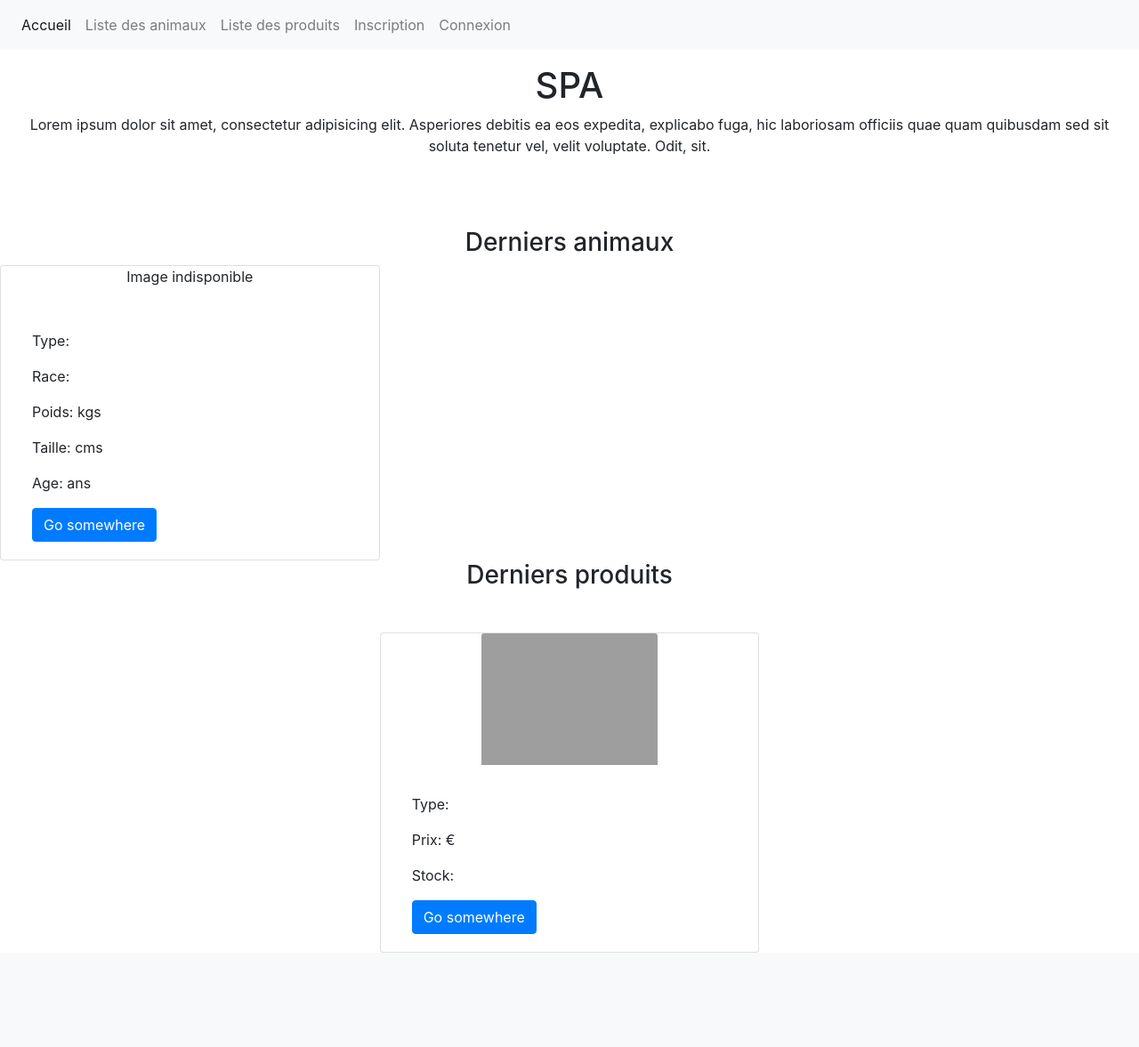
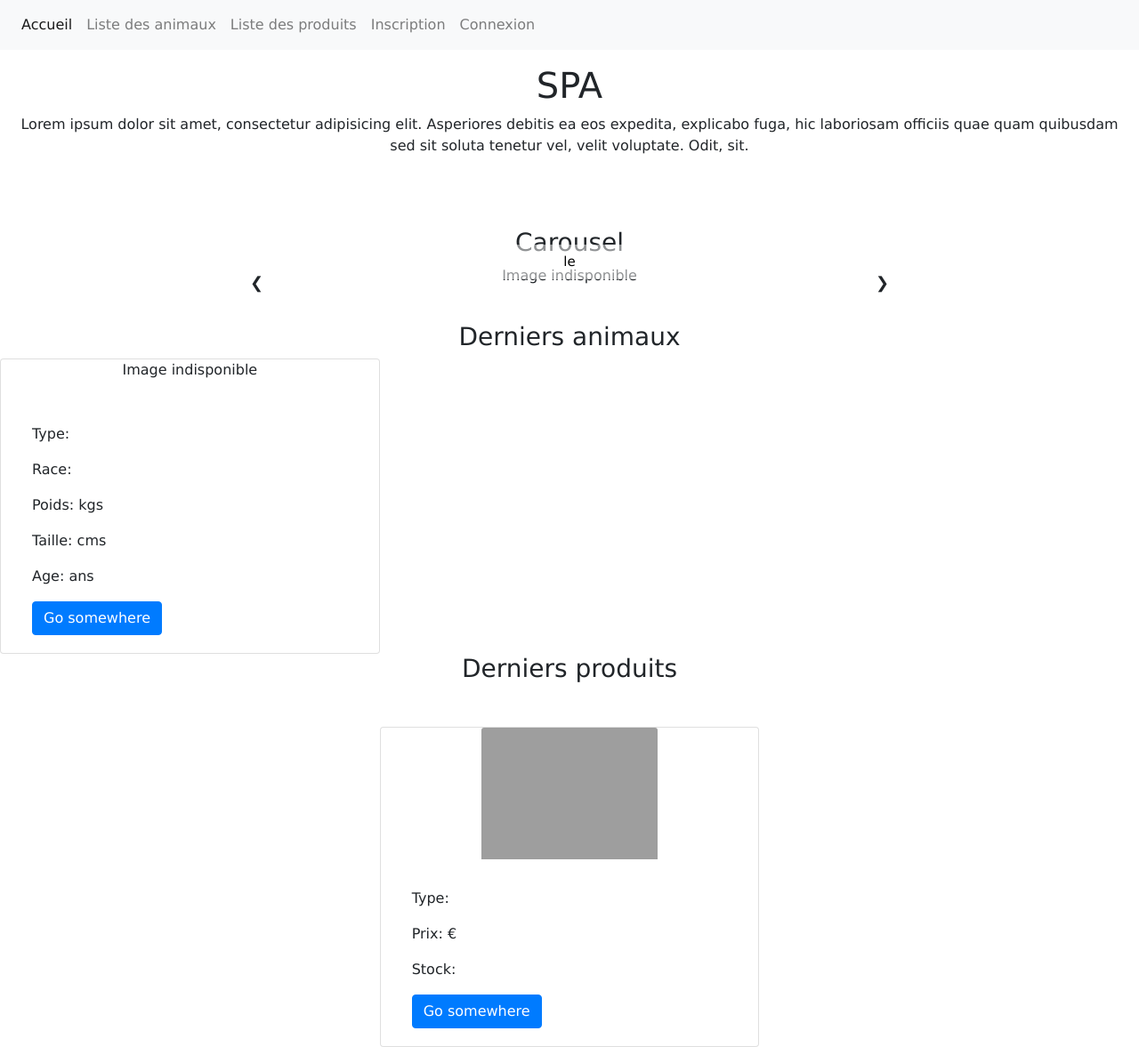
Before and after one commit to BalthPa/PhpRenforcementAnimalerie, a PHP site: page / in a window 1280 px wide. Shown: the whole page at 89% size. Before the commit the page ends 1071 px from the top, so only its background shows below. Run offline with PHP 8.4, Linux system fonts and the light colour scheme; tables that the repository leaves empty or names only in its code hold one stand-in row (values such as "Sample post"); grey boxes are pictures that could not be loaded.

Commit message:
Carousel

```diff
--- a/App/Config/ConfigDb.php
+++ b/App/Config/ConfigDb.php
@@ -2,8 +2,8 @@
 
 return [
     'dbHost' => '127.0.0.1',
-    'dbPort' => '8889',
+    'dbPort' => '3306',
     'dbName' => 'animaleriePhp',
     'dbUser' =>  'root',
-    'dbPassword' => 'root'
+    'dbPassword' => ''
 ];
--- a/App/View/Homepage/indexView.php
+++ b/App/View/Homepage/indexView.php
@@ -3,6 +3,35 @@
     <p>Lorem ipsum dolor sit amet, consectetur adipisicing elit. Asperiores debitis ea eos expedita, explicabo fuga, hic laboriosam officiis quae quam quibusdam sed sit soluta tenetur vel, velit voluptate. Odit, sit.</p>
 </div>
 <div class="recherche mt-5"></div>
+
+<h3 class="text-center">Carousel</h3>
+
+<div class="slideshow-container">
+
+  <?php foreach ($animaux as $animal) : ?>
+  <div class="mySlides">
+    <?php
+            if ($animal->getRace() == 'Chien'){
+                echo '<img class="card-img-top" style="width: 100%; margin:auto" src="https://bit.ly/2y65nce" alt="Photo de chien">';
+            }
+            else if ($animal->getRace() == 'Chat'){
+                echo '<img class="card-img-top" style="width: 100%; margin:auto" src="https://bit.ly/2Yru7Gi" alt="Photo de chat">';
+            }
+            else if ($animal->getRace() == 'Poisson'){
+                echo '<img class="card-img-top" style="width: 100%; margin:auto" src="https://lemagdesanimaux.ouest-france.fr/images/dossiers/2020-04/voile-de-chine-113105.jpg" alt="Photo de poisson">';
+            }
+            else{
+                echo '<p class="text-center">Image indisponible</p>' ;
+            }
+    ?>
+    <div class="text"><?= $animal->getNom() ?> le <?= $animal->getRace() ?></div>
+  </div>
+  <?php endforeach ?>
+    <a class="prev" onclick="plusSlides(-1)">&#10094;</a>
+    <a class="next" onclick="plusSlides(1)">&#10095;</a>
+</div>
+<br>
+
 
 <h3 class="text-center">Derniers animaux</h3>
 <div class="affichage d-flex flex-wrap">
@@ -72,3 +101,120 @@
 <div class="don">
 
 </div>
+
+<style>
+* {box-sizing: border-box}
+body {font-family: Verdana, sans-serif; margin:0}
+.mySlides {display: none}
+img {vertical-align: middle;}
+
+/* Slideshow container */
+.slideshow-container {
+  max-width: 750px;
+  position: relative;
+  margin: auto;
+}
+
+/* Next & previous buttons */
+.prev, .next {
+  cursor: pointer;
+  position: absolute;
+  top: 50%;
+  width: auto;
+  padding: 16px;
+  margin-top: -22px;
+  color: white;
+  font-weight: bold;
+  font-size: 18px;
+  transition: 0.6s ease;
+  border-radius: 0 3px 3px 0;
+  user-select: none;
+  background-color: rgba(255,255,255,0.8);
+}
+
+/* Position the "next button" to the right */
+.next {
+  right: 0;
+  border-radius: 3px 0 0 3px;
+}
+
+/* On hover, add a black background color with a little bit see-through */
+.prev:hover, .next:hover {
+  background-color: rgba(150,150,150,0.8);
+}
+
+/* Caption text */
+.text {
+  color: black;
+  background-color: rgba(255, 255, 255, 0.5);
+  font-size: 15px;
+  padding: 8px 12px;
+  position: absolute;
+  bottom: 8px;
+  width: 100%;
+  text-align: center;
+}
+
+/* Number text (1/3 etc) */
+.numbertext {
+  color: #f2f2f2;
+  font-size: 12px;
+  padding: 8px 12px;
+  position: absolute;
+  top: 0;
+}
+
+/* The dots/bullets/indicators */
+.dot {
+  cursor: pointer;
+  height: 15px;
+  width: 15px;
+  margin: 0 2px;
+  background-color: #bbb;
+  border-radius: 50%;
+  display: inline-block;
+  transition: background-color 0.6s ease;
+}
+
+.dot:hover {
+  background-color: #717171;
+}
+
+
+
+/* On smaller screens, decrease text size */
+@media only screen and (max-width: 300px) {
+  .prev, .next,.text {font-size: 11px}
+}
+</style>
+
+<script>
+var slideIndex = 1;
+showSlides(slideIndex);
+
+// Next/previous controls
+function plusSlides(n) {
+  showSlides(slideIndex += n);
+}
+
+// Thumbnail image controls
+function currentSlide(n) {
+  showSlides(slideIndex = n);
+}
+
+function showSlides(n) {
+  var i;
+  var slides = document.getElementsByClassName("mySlides");
+  var dots = document.getElementsByClassName("dot");
+  if (n > slides.length) {slideIndex = 1}
+  if (n < 1) {slideIndex = slides.length}
+  for (i = 0; i < slides.length; i++) {
+      slides[i].style.display = "none";
+  }
+  for (i = 0; i < dots.length; i++) {
+      dots[i].className = dots[i].className.replace(" active", "");
+  }
+  slides[slideIndex-1].style.display = "block";
+  dots[slideIndex-1].className += " active";
+}
+</script>
```
